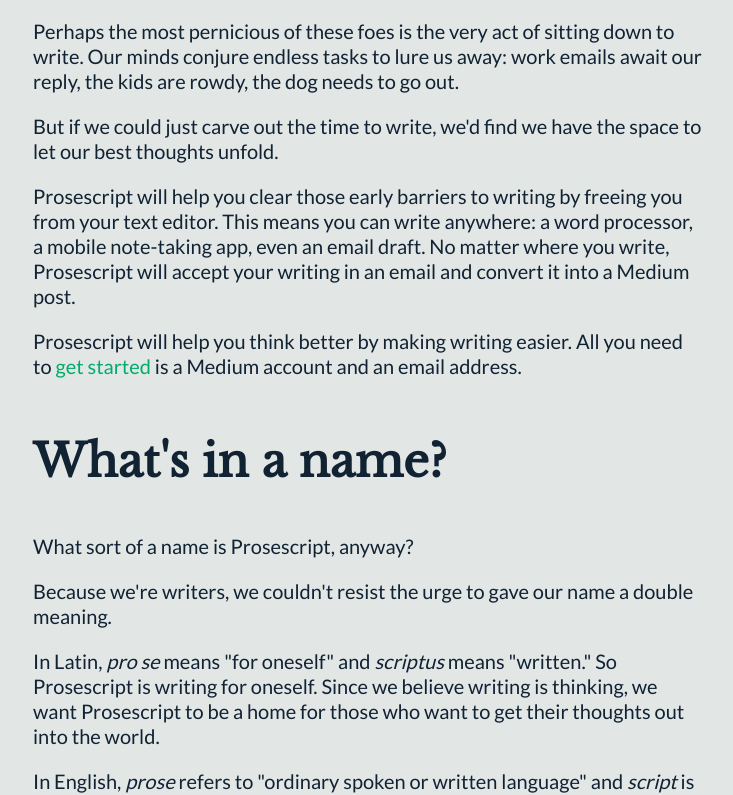
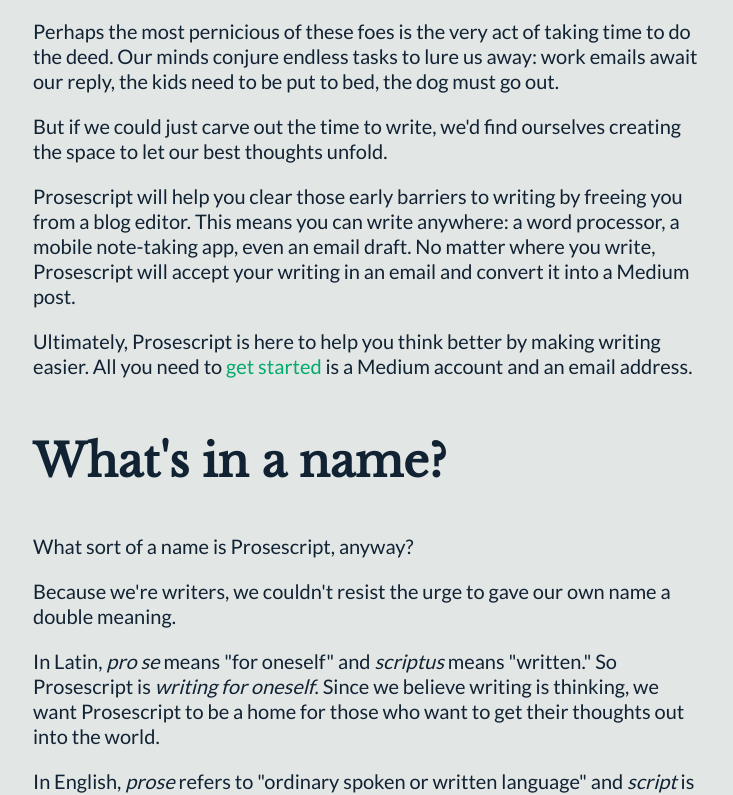
Before and after one commit to rd825/Prosescript, a React (Create React App) app in the folder client/: page /about in a window 1280 px wide. Shown: the part 306-1101 px from the top of the page, without its empty margins (47-780 px from the left). Built offline with nearby package versions, Linux system fonts and the light colour scheme; a web font is replaced by a local one.

Commit message:
Made some API and front-end updates

```diff
--- a/client/src/components/About.js
+++ b/client/src/components/About.js
@@ -9,23 +9,23 @@
 
             <h4>Unfortunately, many forces stand in our way when we seek to write.</h4>
 
-            <h4>Perhaps the most pernicious of these foes is the very act of sitting down to write. Our minds conjure endless tasks to lure us away: work emails await our reply, the kids are rowdy, the dog needs to go out.</h4>
+            <h4>Perhaps the most pernicious of these foes is the very act of taking time to do the deed. Our minds conjure endless tasks to lure us away: work emails await our reply, the kids need to be put to bed, the dog must go out.</h4>
 
-            <h4>But if we could just carve out the time to write, we'd find we have the space to let our best thoughts unfold.</h4>
+            <h4>But if we could just carve out the time to write, we'd find ourselves creating the space to let our best thoughts unfold.</h4>
 
-            <h4>Prosescript will help you clear those early barriers to writing by freeing you from your text editor. This means you can write anywhere: a word processor, a mobile note-taking app, even an email draft. No matter where you write, Prosescript will accept your writing in an email and convert it into a Medium post.</h4>
+            <h4>Prosescript will help you clear those early barriers to writing by freeing you from a blog editor. This means you can write anywhere: a word processor, a mobile note-taking app, even an email draft. No matter where you write, Prosescript will accept your writing in an email and convert it into a Medium post.</h4>
 
-            <h4>Prosescript will help you think better by making writing easier. All you need to <a className='href' href={props.signup}>get started</a> is a Medium account and an email address.</h4>
+            <h4>Ultimately, Prosescript is here to help you think better by making writing easier. All you need to <a className='href' href={props.signup}>get started</a> is a Medium account and an email address.</h4>
 
             <h1 className='hero'>What's in a name?</h1>
 
             <h4>What sort of a name is Prosescript, anyway?</h4>
 
-            <h4>Because we're writers, we couldn't resist the urge to gave our name a double meaning.</h4>
+            <h4>Because we're writers, we couldn't resist the urge to gave our own name a double meaning.</h4>
 
-            <h4>In Latin, <span className='italic'>pro se</span> means "for oneself" and <span className='italic'>scriptus</span> means "written." So Prosescript is writing for oneself. Since we believe writing is thinking, we want Prosescript to be a home for those who want to get their thoughts out into the world.</h4>
+            <h4>In Latin, <span className='italic'>pro se</span> means "for oneself" and <span className='italic'>scriptus</span> means "written." So Prosescript is <span className='italic'>writing for oneself</span>. Since we believe writing is thinking, we want Prosescript to be a home for those who want to get their thoughts out into the world.</h4>
 
-            <h4>In English, <span className='italic'>prose</span> refers to "ordinary spoken or written language" and <span className='italic'>script</span> is a "list of commands executed by a computer." In this sense, Prosescript is a computer program that renders your writing.</h4>
+            <h4>In English, <span className='italic'>prose</span> refers to "ordinary spoken or written language" and <span className='italic'>script</span> is a "list of commands executed by a computer." In this sense, Prosescript is <span className='italic'>a computer program that renders your writing.</span></h4>
 
             <h4>For us, these two meanings encapsulate the core purpose of Prosescript. Our goal is to provide you with a tech tool that enables you to write for yourself by rendering your thinking into the world. Sign up <a className='href' href={props.signup}>here</a> or using the "Sign Up" button above!</h4>
 
--- a/client/src/components/Callback.js
+++ b/client/src/components/Callback.js
@@ -35,10 +35,14 @@
             alert('Please enter the email address you wish to use.')
         } else {
             axios.post('http://localhost:9000/api/auth', {code: values.code, email: this.state.email})
-                .then(res => this.setState({email: '', success: true}))
+                .then(res => {
+                    this.setState({email: '', success: true})
+                    console.log('then fired')
+                })
                 .catch(err => this.setState({error: true}));
         }
         event.target.reset();
+        console.log('reset fired')
     }
 
     render() {
```
Also changed, not shown: 1 other file (tests, documents, lock files or other folders).
